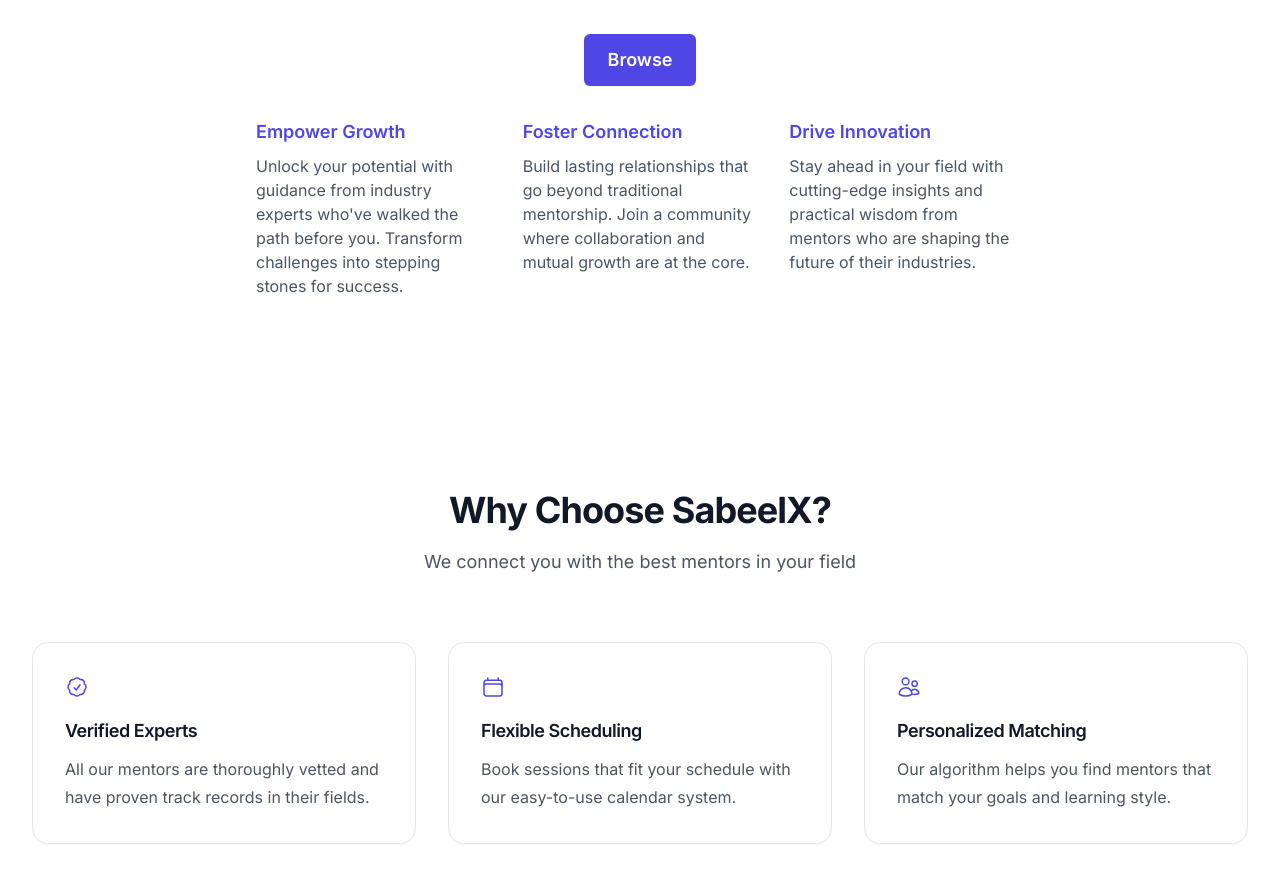
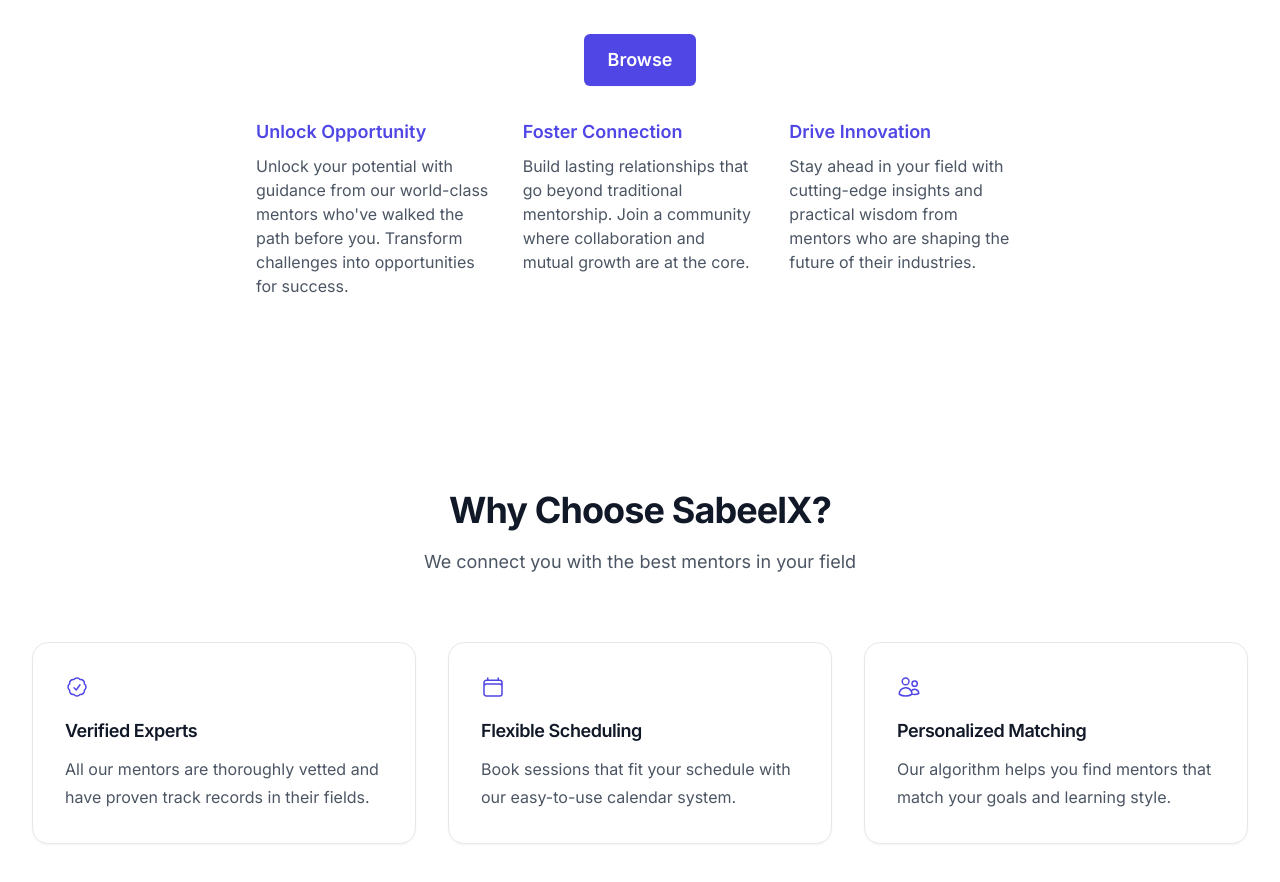
Before and after one commit to Ahmad1Alsheikh2/SabeelX, a Next.js app: page / in a window 1280 px wide. Shown: the part 1162-2044 px from the top of the page. Built offline with nearby package versions, Linux system fonts and the light colour scheme; no server answers.

Commit message:
Update mentor pages and signup page with latest changes

```diff
--- a/src/app/page.tsx
+++ b/src/app/page.tsx
@@ -207,9 +207,9 @@
               </div>
               <div className="mt-8 grid grid-cols-1 gap-8 sm:grid-cols-3">
                 <div className="text-left">
-                  <h3 className="text-lg font-semibold text-indigo-600">Empower Growth</h3>
+                  <h3 className="text-lg font-semibold text-indigo-600">Unlock Opportunity</h3>
                   <p className="mt-2 text-gray-600">
-                    Unlock your potential with guidance from industry experts who've walked the path before you. Transform challenges into stepping stones for success.
+                    Unlock your potential with guidance from our world-class mentors who've walked the path before you. Transform challenges into opportunities for success.
                   </p>
                 </div>
                 <div className="text-left">
```
